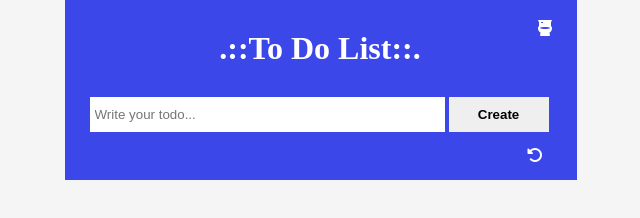
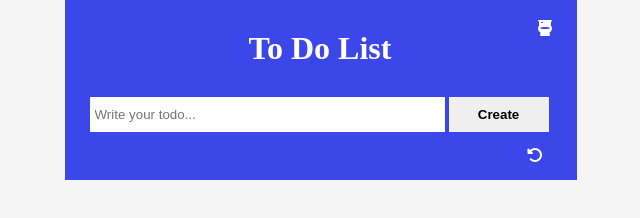
Before and after one commit to johced/myFirstJSTodoList, a plain HTML site: page index.html in a window 1280 px wide. Shown: the full height of the page, 319-959 px from the left. Drawn offline with Linux system fonts and the light colour scheme.

Commit message:
Updated README, localStorage

```diff
--- a/index.html
+++ b/index.html
@@ -12,7 +12,7 @@
 	<body>
 		<div class="inputTextContainer">
 			<button type="button" aria-label="delete todo" id="deleteBtn" onclick="deleteToDo()"><i class="fas fa-toilet"></i></i></button>
-			<h1>.::To Do List::.</h1>
+			<h1>To Do List</h1>
 			<input type="text" id="myInput" maxlength="25" placeholder="Write your todo..." />
 			<button type="button" aria-label="create todo" id="addBtn">Create</button>
 			<button type="button" aria-label="bring back removed todo" id="resetBtn" onclick="bringBackRemovedTodo()"><i class="fas fa-undo-alt"></i></button>
```
Also changed, not shown: 1 other file.
